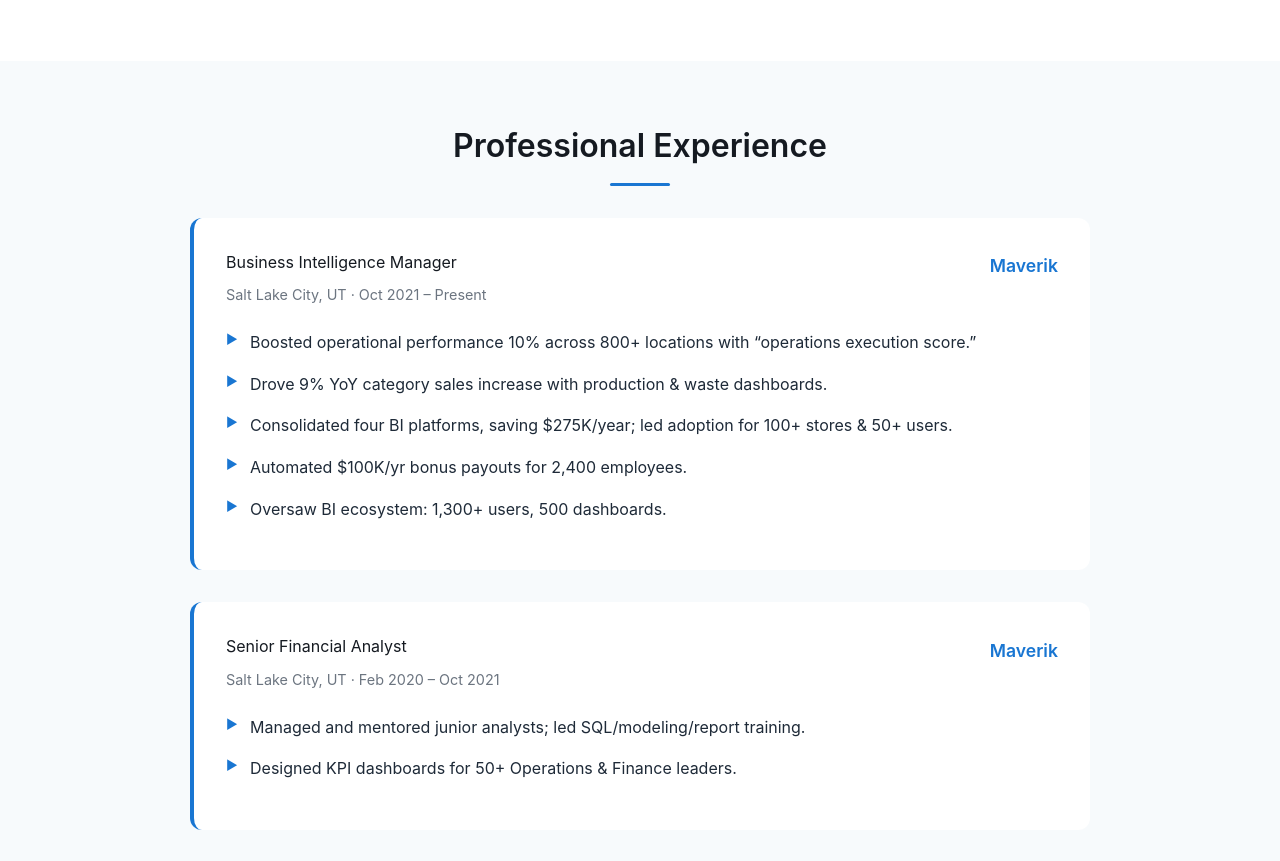
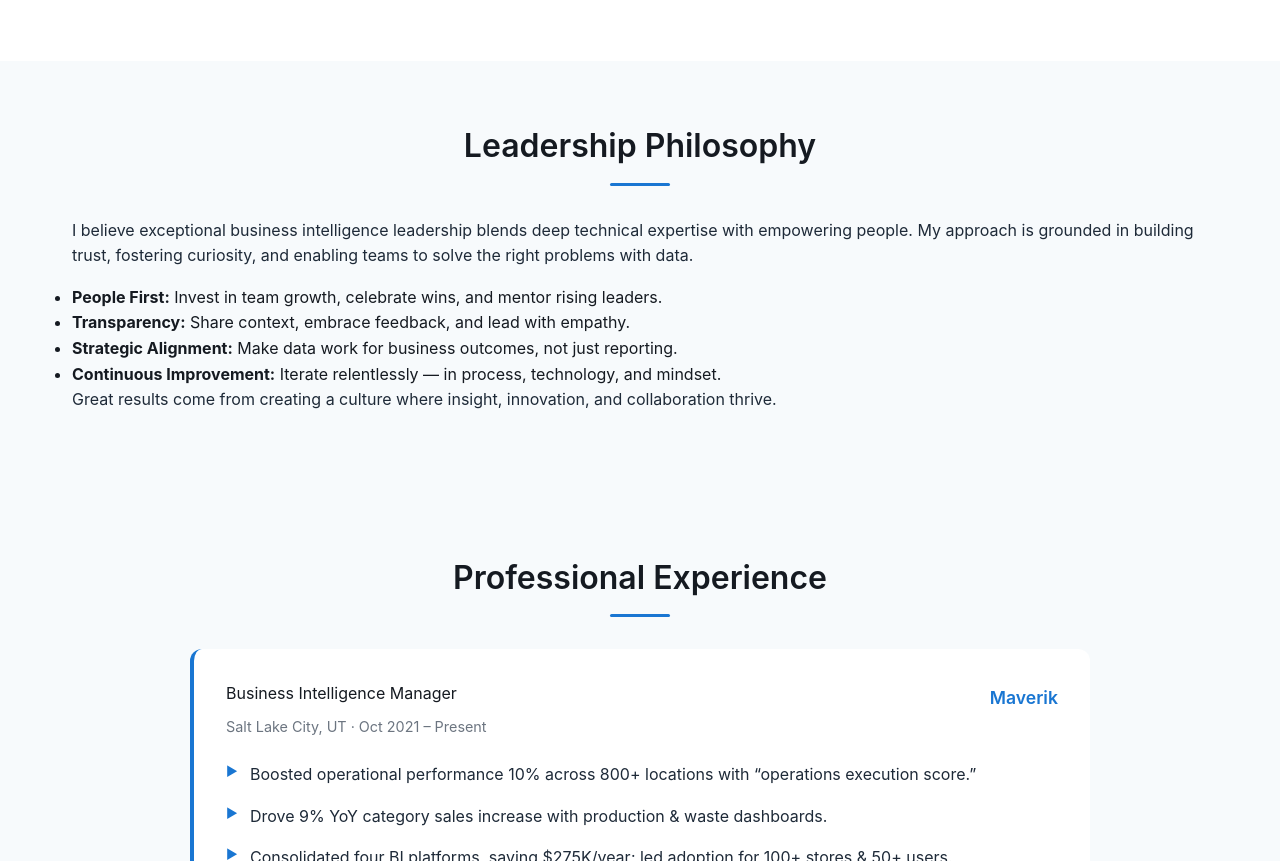
Before and after one commit to prestonaakeeling/prestonaakeeling.github.io, a plain HTML site: page index.html in a window 1280 px wide. Shown: the part 1415-2276 px from the top of the page. Drawn offline with Linux system fonts and the light colour scheme.

Commit message:
fixing website

```diff
--- a/index.html
+++ b/index.html
@@ -66,6 +66,24 @@
             <span class="metric-label">BI Users Managed</span>
           </div>
         </div>
+      </div>
+    </section>
+
+    <section class="leadership-section fade-in" id="leadership-philosophy">
+      <div class="container">
+        <h2 class="section-title">Leadership Philosophy</h2>
+        <p>
+          I believe exceptional business intelligence leadership blends deep technical expertise with empowering people. My approach is grounded in building trust, fostering curiosity, and enabling teams to solve the right problems with data.
+        </p>
+        <ul class="leadership-principles">
+          <li><strong>People First:</strong> Invest in team growth, celebrate wins, and mentor rising leaders.</li>
+          <li><strong>Transparency:</strong> Share context, embrace feedback, and lead with empathy.</li>
+          <li><strong>Strategic Alignment:</strong> Make data work for business outcomes, not just reporting.</li>
+          <li><strong>Continuous Improvement:</strong> Iterate relentlessly — in process, technology, and mindset.</li>
+        </ul>
+        <p>
+          Great results come from creating a culture where insight, innovation, and collaboration thrive.
+        </p>
       </div>
     </section>
 
```
